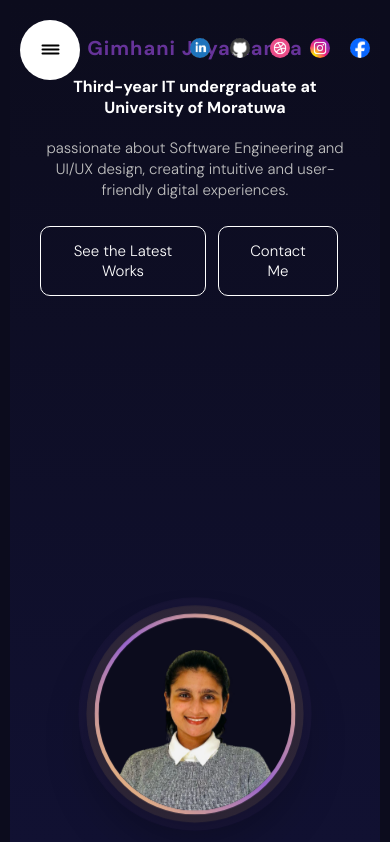
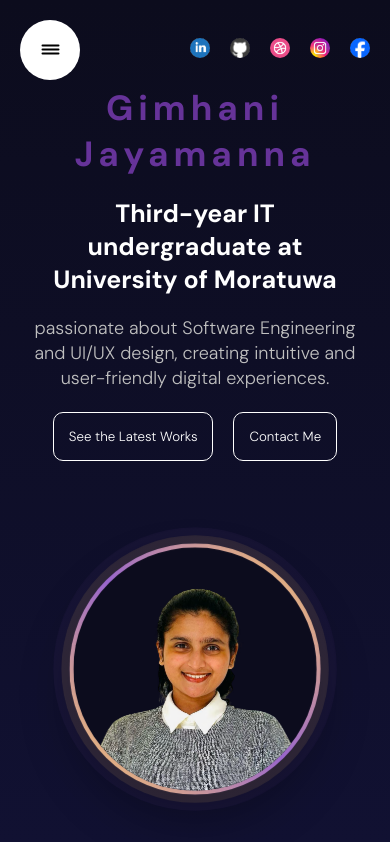
Before and after one commit to gimhanijayamanna/ReactPortfolio-, a React (Vite) app: page / in a window 390 px wide. Shown: the top 842 px of the page. Built offline with nearby package versions, Linux system fonts and the light colour scheme.

Commit message:
changes done

```diff
--- a/src/app.scss
+++ b/src/app.scss
@@ -1,28 +1,3 @@
-// Mixin definitions must come first
-@mixin mobile {
-    @media (max-width: 767px) {
-        @content;
-    }
-}
-
-@mixin small-mobile {
-    @media (max-width: 480px) {
-        @content;
-    }
-}
-
-@mixin tablet {
-    @media (min-width: 768px) and (max-width: 1024px) {
-        @content;
-    }
-}
-
-@mixin desktop {
-    @media (min-width: 1400px) and (max-width: 1199px) {
-        @content;
-    }
-}
-
 html {
     scroll-snap-type: y mandatory;
     scroll-behavior: smooth;
@@ -43,17 +18,13 @@ body {
     background-color: #0c0c1d;
     color: lightgray;
     overscroll-behavior: none;
+    /* Prevent over-scrolling */
     overflow-x: hidden;
+    /* Prevent horizontal scrolling */
     width: 100%;
     height: 100%;
     margin: 0;
     padding: 0;
-
-    @include mobile {
-        -webkit-text-size-adjust: 100%;
-        -ms-text-size-adjust: 100%;
-        touch-action: pan-y;
-    }
 }
 
 a {
@@ -68,15 +39,17 @@ section {
     width: 100%;
     max-width: 100%;
     box-sizing: border-box;
+}
 
-    @include mobile {
-        padding: 0 15px;
-        height: auto;
-        min-height: 100vh;
+@mixin mobile {
+    @media (max-width: 767px) {
+        @content;
     }
+}
 
-    @include small-mobile {
-        padding: 0 10px;
+@mixin tablet {
+    @media (min-width: 768px) and (max-width: 1024px) {
+        @content;
     }
 }
 
@@ -95,3 +68,9 @@ section {
         padding-right: 0;
     }
 }
+
+@mixin desktop {
+    @media (min-width: 1400px) and (max-width: 1199px) {
+        @content;
+    }
+}
--- a/src/components/contact/contact.scss
+++ b/src/components/contact/contact.scss
@@ -15,11 +15,8 @@
 
     @include mobile {
         width: 100%;
-        padding: 15px;
+        padding: 10px;
         flex-direction: column;
-        height: auto;
-        min-height: 100vh;
-        gap: 20px;
     }
 
     @include tablet {
--- a/src/components/hero/hero.scss
+++ b/src/components/hero/hero.scss
@@ -12,10 +12,10 @@
         display: flex;
         flex-direction: column;
         align-items: center;
-        overflow-x: hidden;
+        overflow: hidden;
+        /* Prevent scrolling within hero */
         height: 100vh;
-        min-height: 100vh;
-        padding: 0;
+        /* Maintain fixed height */
     }
 
     @include tablet {
@@ -39,17 +39,16 @@
         z-index: 10;
 
         @include mobile {
-            padding: 15px 20px;
+            padding: 25px;
             margin-left: 0;
-            margin-top: 20px;
+            margin-top: 60px; // Reduced from 100px to fit content better
             height: auto;
             width: 100%;
-            order: 1;
+            order: 1; // Wrapper comes first
             display: flex;
             flex-direction: column;
             justify-content: center;
             align-items: center;
-            gap: 10px;
         }
 
         @include tablet {
@@ -76,12 +75,10 @@
 
             @include mobile {
                 width: 100%;
-                height: auto;
-                gap: 10px;
+                height: 100%;
+                gap: 20px;
                 align-items: center;
                 text-align: center;
-                padding: 0 10px;
-                margin-bottom: 10px;
             }
 
             @include tablet {
@@ -102,14 +99,8 @@
                 letter-spacing: 10px;
 
                 @include mobile {
-                    letter-spacing: 2px;
-                    font-size: 24px;
-                    margin-bottom: 5px;
-                }
-
-                @include small-mobile {
-                    font-size: 20px;
-                    letter-spacing: 1px;
+                    letter-spacing: 5px;
+                    font-size: 35px;
                 }
 
             }
@@ -118,12 +109,8 @@
                 font-size: 35px;
 
                 @include mobile {
-                    font-size: 18px;
-                    margin-bottom: 10px;
-                }
+                    font-size: 25px;
 
-                @include small-mobile {
-                    font-size: 16px;
                 }
             }
 
@@ -133,13 +120,6 @@
                 line-height: 1.4;
                 margin: 0;
                 font-weight: 300;
-
-                @include mobile {
-                    font-size: 15px;
-                    line-height: 1.4;
-                    margin-bottom: 15px;
-                    padding: 0 5px;
-                }
 
                 @include tablet {
                     font-size: 20px;
@@ -172,11 +152,9 @@
                     pointer-events: auto;
 
                     @include mobile {
-                        padding: 14px 20px;
-                        font-size: 15px;
-                        margin-right: 12px;
-                        margin-bottom: 10px;
-                        min-width: 120px;
+                        margin-right: 10px;
+                        margin-left: 10px;
+                        padding: 15px;
                     }
 
 
@@ -214,11 +192,8 @@
             top: auto;
             right: auto;
             order: 2;
-            padding: 10px 0 30px;
+            padding-bottom: 50px; // Reduced from 100px to prevent overflow
             flex-shrink: 0;
-            display: flex;
-            justify-content: center;
-            align-items: center;
         }
 
         @include tablet {
@@ -251,8 +226,8 @@
             position: relative;
 
             @include mobile {
-                width: 200px;
-                height: 200px;
+                width: 250px;
+                height: 250px;
             }
 
 
--- a/src/components/projects/projects.scss
+++ b/src/components/projects/projects.scss
@@ -61,17 +61,10 @@
         align-items: center;
 
         @include mobile {
-            padding: 0 15px;
             flex-direction: column;
             text-align: center;
             justify-content: center;
             align-items: center;
-            gap: 30px;
-        }
-
-        @include small-mobile {
-            padding: 0 10px;
-            gap: 20px;
         }
 
         @include tablet {
--- a/src/components/skills/skills.scss
+++ b/src/components/skills/skills.scss
@@ -57,10 +57,9 @@
     /* Center the skills groups */
 
     @include mobile {
-        padding: 0 15px;
+        padding: 0 20px;
         max-width: 100%;
-        margin-bottom: -15px;
-        gap: 8px;
+        margin-bottom: -20px;
     }
 
     @include tablet {
```
